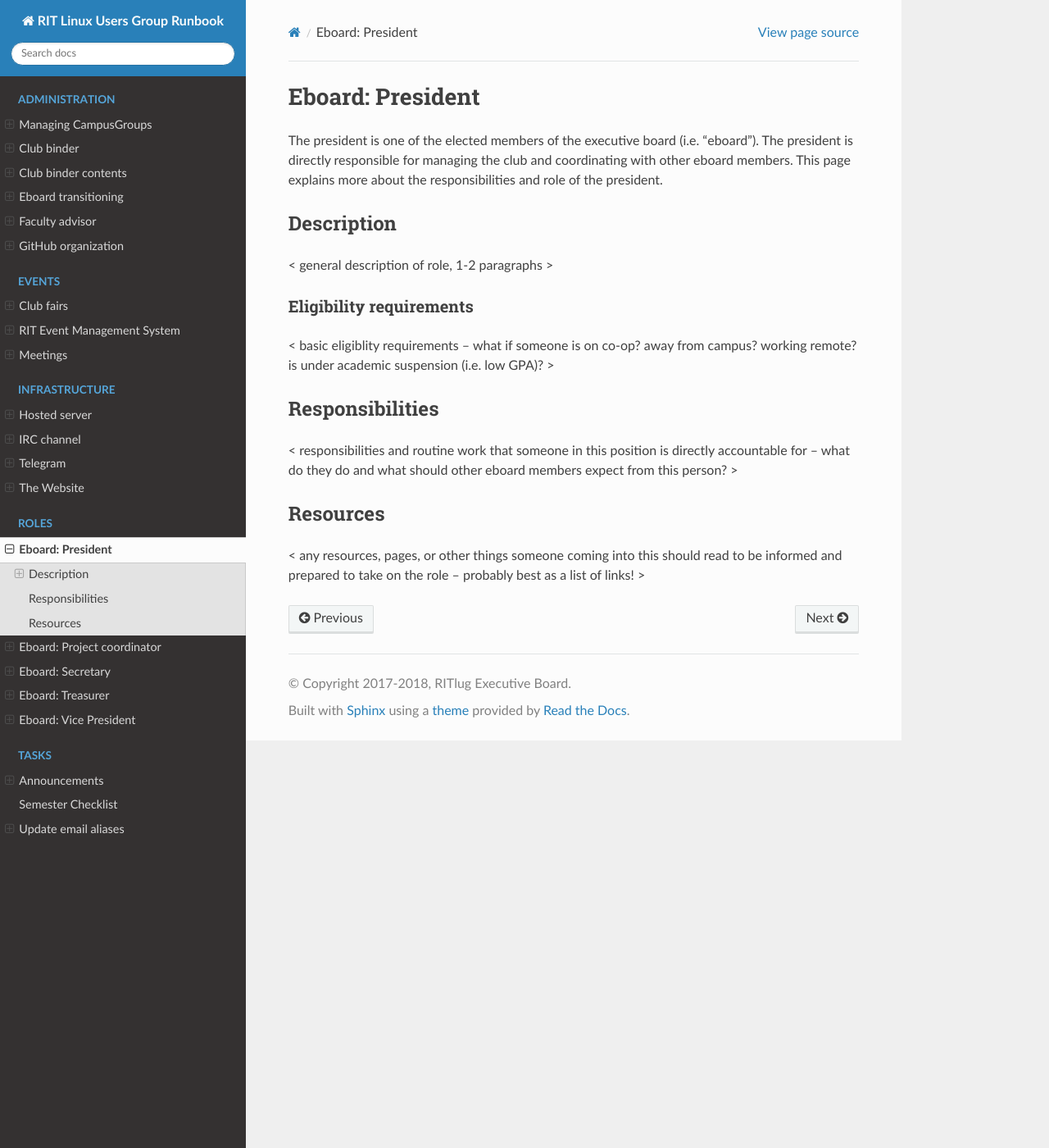
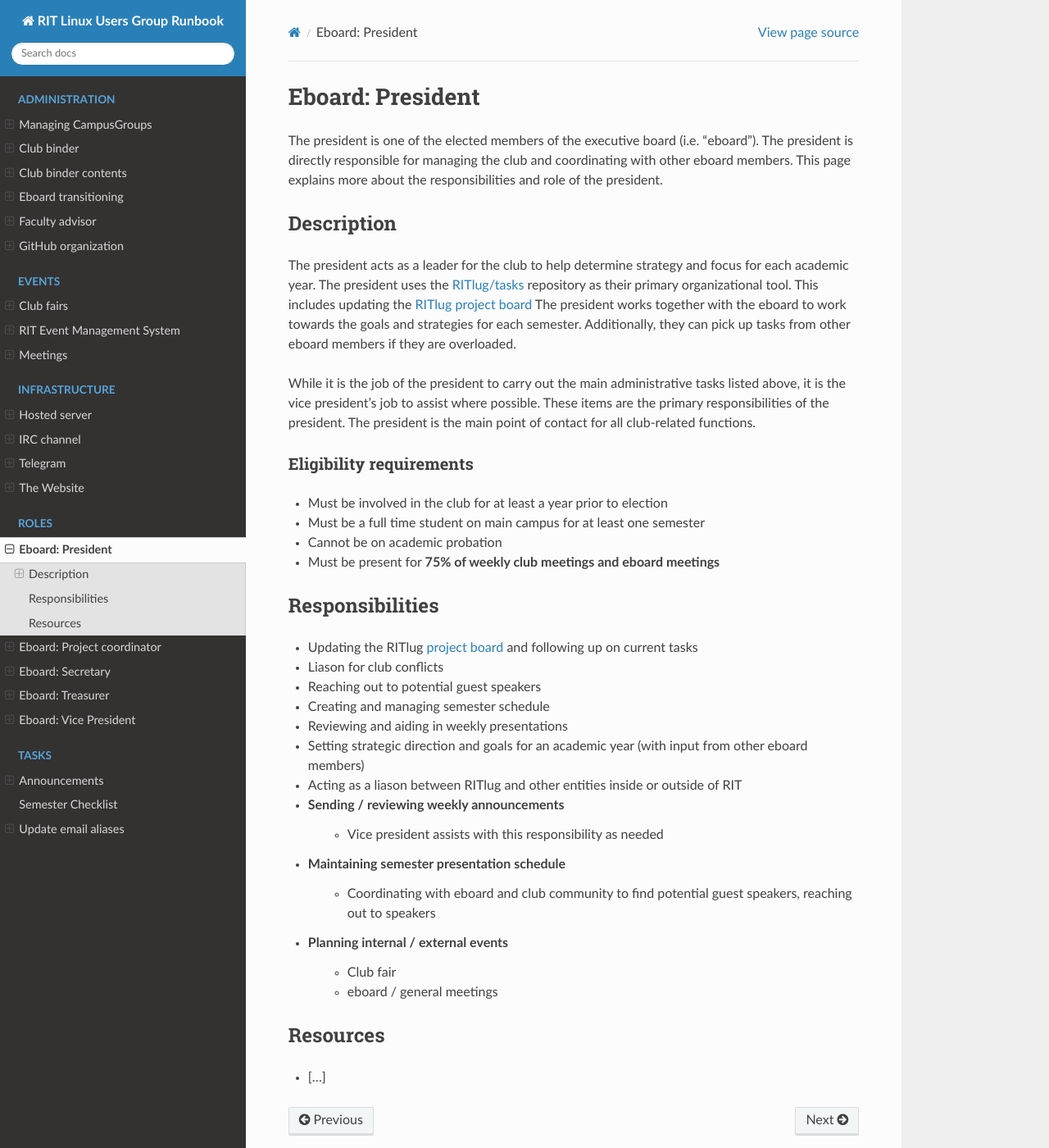
Before and after one commit to RITlug/runbook, a Sphinx documentation site: the page built from docs/roles/president.rst, in a window 1280 px wide and 1400 px high. Shown: the whole window at 82% size. Built offline with Sphinx 7.4.7 and the Read the Docs theme 2.0.0, drawn with Linux system fonts in a browser that asks for light colours; formulas are drawn with MathJax 3.

Commit message:
Add new page: President role (closes #50)

```diff
--- a/docs/roles/president.rst
+++ b/docs/roles/president.rst
@@ -9,22 +9,46 @@
 Description
 -----------
 
-< general description of role, 1-2 paragraphs >
+The president acts as a leader for the club to help determine strategy and focus for each academic year.
+The president uses the `RITlug/tasks <https://github.com/RITlug/tasks>`_ repository as their primary organizational tool.
+This includes updating the `RITlug project board <https://github.com/orgs/RITlug/projects/1?fullscreen=true>`_
+The president works together with the eboard to work towards the goals and strategies for each semester.
+Additionally, they can pick up tasks from other eboard members if they are overloaded.
+
+While it is the job of the president to carry out the main administrative tasks listed above, it is the vice president's job to assist where possible.
+These items are the primary responsibilities of the president.
+The president is the main point of contact for all club-related functions.
 
 
 Eligibility requirements
 ^^^^^^^^^^^^^^^^^^^^^^^^
 
-< basic eligiblity requirements – what if someone is on co-op? away from campus? working remote? is under academic suspension (i.e. low GPA)? >
+* Must be involved in the club for at least a year prior to election
+* Must be a full time student on main campus for at least one semester
+* Cannot be on academic probation
+* Must be present for **75% of weekly club meetings and eboard meetings**
 
 
 Responsibilities
 ----------------
 
-< responsibilities and routine work that someone in this position is directly accountable for – what do they do and what should other eboard members expect from this person? >
+* Updating the RITlug `project board <https://github.com/orgs/RITlug/projects/1?fullscreen=true>`_ and following up on current tasks
+* Liason for club conflicts
+* Reaching out to potential guest speakers
+* Creating and managing semester schedule
+* Reviewing and aiding in weekly presentations
+* Setting strategic direction and goals for an academic year (with input from other eboard members)
+* Acting as a liason between RITlug and other entities inside or outside of RIT
+* Sending / reviewing weekly announcements
+   * Vice president assists with this responsibility as needed
+* Maintaining semester presentation schedule
+   * Coordinating with eboard and club community to find potential guest speakers, reaching out to speakers
+* Planning internal / external events
+   * Club fair
+   * eboard / general meetings
 
 
 Resources
 ---------
 
-< any resources, pages, or other things someone coming into this should read to be informed and prepared to take on the role – probably best as a list of links! >
+* [...]
```
